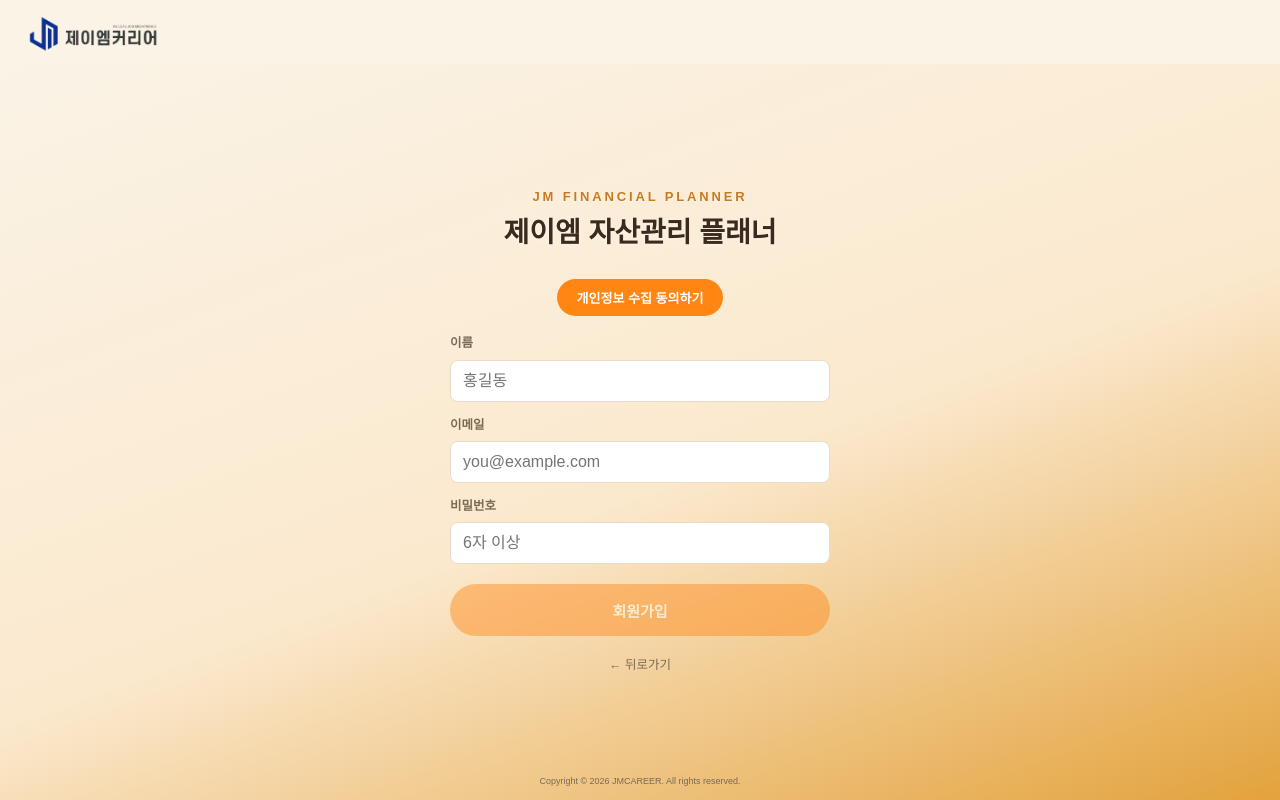
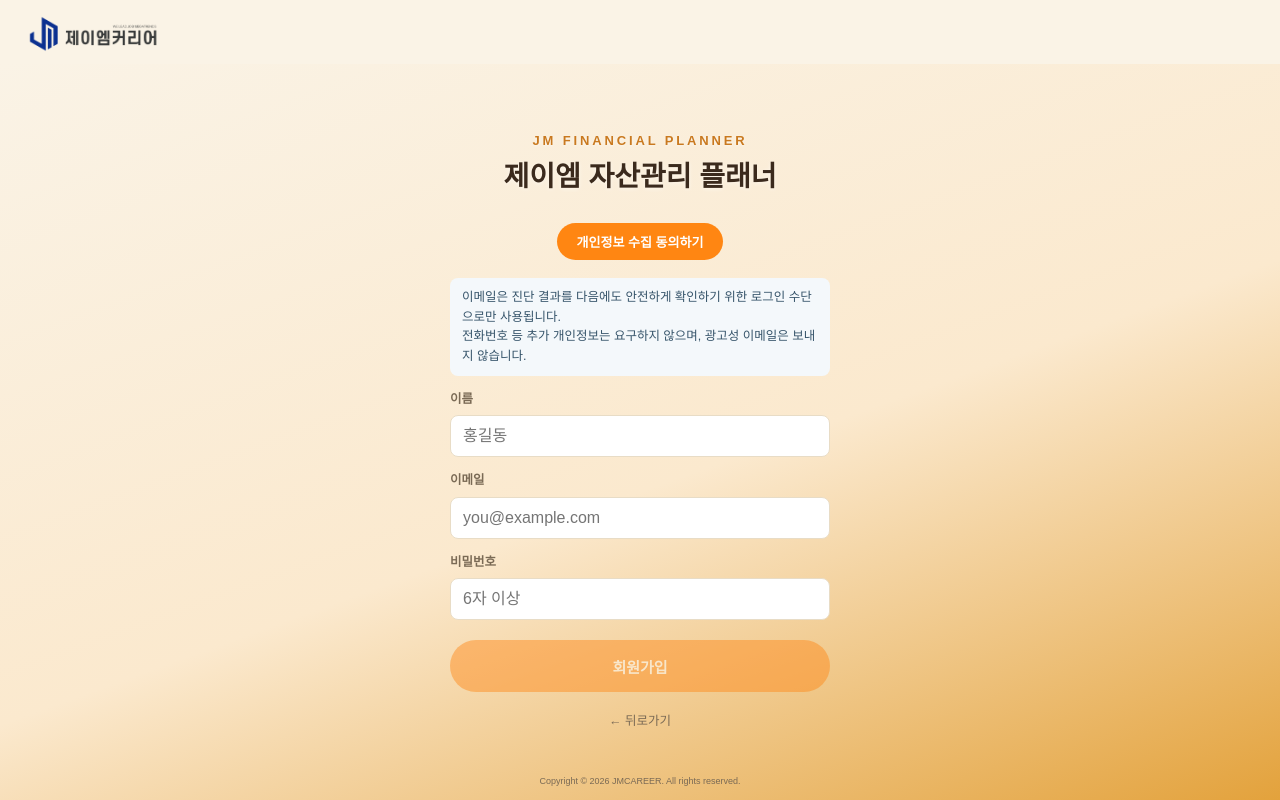
Before and after one commit to earingjin/jmfinancial, a React (Vite) app: page / in a window 1280 px wide. Both pictures are taken after a click on the button "회원가입". Built offline with nearby package versions, Linux system fonts and the light colour scheme; no server answers; a web font is replaced by a local one.

Commit message:
회원가입안내문구

```diff
--- a/src/components/auth/AuthGate.jsx
+++ b/src/components/auth/AuthGate.jsx
@@ -148,6 +148,12 @@ export default function AuthGate({ title = '잭앤리치', allowSignup = true, i
 
           <form onSubmit={handleSubmit} className="auth-form">
             {mode === 'signup' && (
+              <p className="auth-signup-reassurance">
+                이메일은 진단 결과를 다음에도 안전하게 확인하기 위한 로그인 수단으로만 사용됩니다.<br />
+                전화번호 등 추가 개인정보는 요구하지 않으며, 광고성 이메일은 보내지 않습니다.
+              </p>
+            )}
+            {mode === 'signup' && (
               <label className="field">
                 <span className="field-label">이름</span>
                 <input type="text" value={name} onChange={(e) => setName(e.target.value)} required placeholder="홍길동" />
--- a/src/styles/app.css
+++ b/src/styles/app.css
@@ -732,6 +732,7 @@ body:has(.report-print-mode) .web-brand-bar { display: none; }
 }
 .auth-consent-trigger:hover { background: #ff8612; filter: brightness(.98); }
 .auth-form { display: flex; flex-direction: column; gap: 14px; }
+.auth-signup-reassurance { margin: 0; padding: 10px 12px; color: #36546a; background: #f4f8fb; border-radius: 8px; font-size: 12.5px; line-height: 1.55; }
 .auth-form .field input {
   width: 100%;
   padding: 11px 12px;
```
